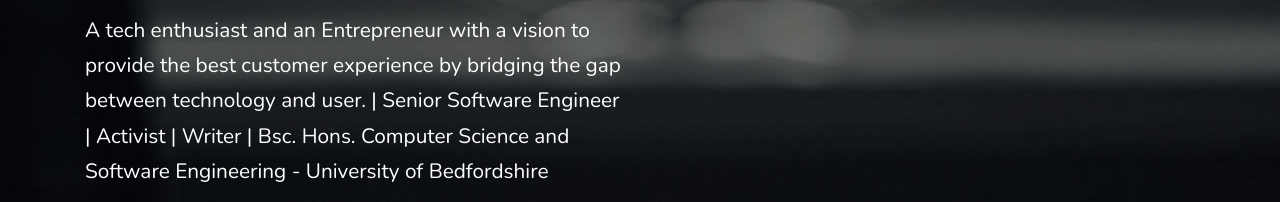
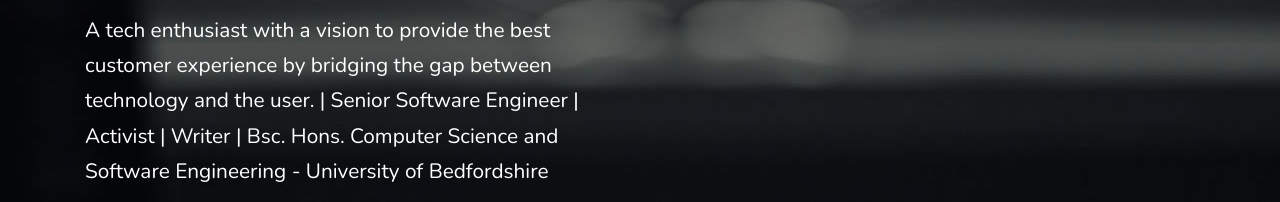
Before and after one commit to tharindu1998/personal_web, a plain HTML site: page index.html in a window 1280 px wide. Shown: the part 329-531 px from the top of the page. Drawn offline with nearby package versions, Linux system fonts and the light colour scheme; files whose address does not match are found by name.

Commit message:
Update index.html

```diff
--- a/index.html
+++ b/index.html
@@ -43,7 +43,7 @@
                 <h1 class="text-white">𝐈'𝐦 𝐓𝐡𝐚𝐫𝐢𝐧𝐝𝐮 𝐃𝐮𝐥𝐬𝐡𝐚𝐧.</h1>
                 <p class="text-secondary">Entrepreneur <span class="mx-3">|</span> Developer</p>
                 <p class="lead">
-                  A tech enthusiast and an Entrepreneur with a vision to provide the best customer experience by bridging the gap between technology and user. | Senior Software Engineer | Activist | Writer | Bsc. Hons. Computer Science and Software Engineering - University of Bedfordshire
+                  A tech enthusiast with a vision to provide the best customer experience by bridging the gap between technology and the user. | Senior Software Engineer | Activist | Writer | Bsc. Hons. Computer Science and Software Engineering - University of Bedfordshire
 
 
                 </p>
```
